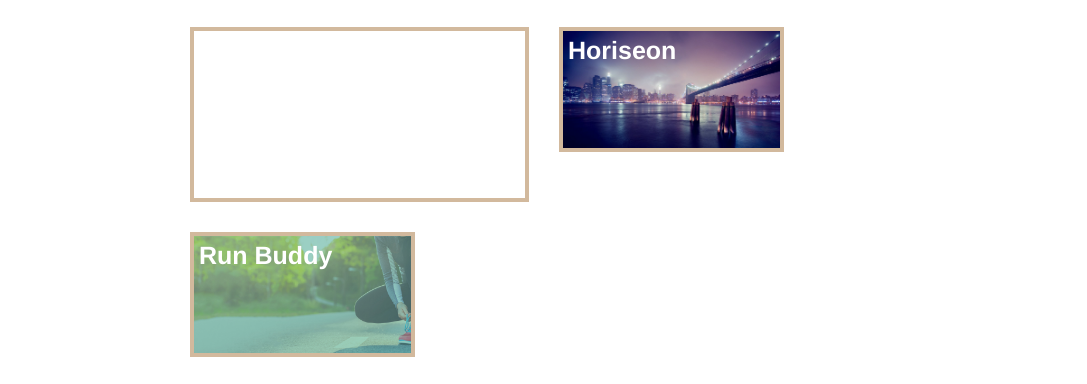
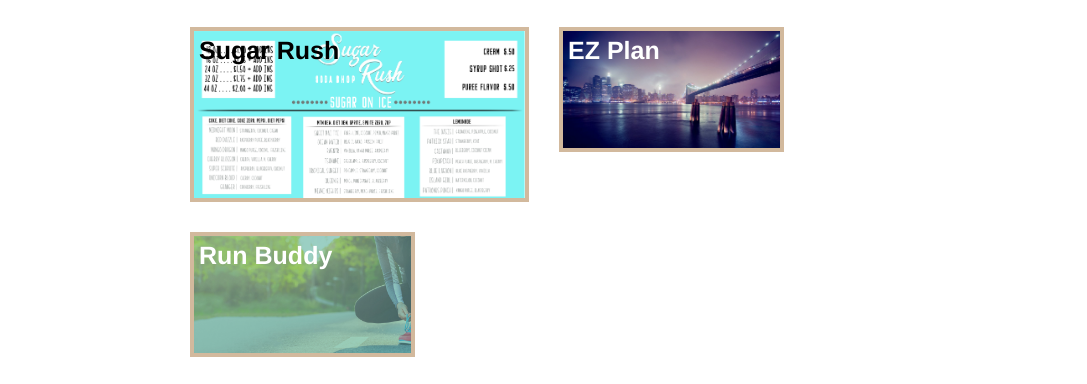
Before and after one commit to jleatham78/Profile, a plain HTML site: page index.html in a window 1280 px wide. Shown: the part 772-1156 px from the top of the page, without its empty margins (96-1183 px from the left). Drawn offline with Linux system fonts and the light colour scheme.

Commit message:
fixed photos

```diff
--- a/assets/css/style.css
+++ b/assets/css/style.css
@@ -117,11 +117,11 @@ header nav ul li a {
     border: 4px solid var(--tan);
     height: 175px;
     margin: 15px;
-    background-image: url("../images/sugar-rush1.jpg");
+    background-image: url("../images/sugar-rush.png");
     background-size: cover;
     font-size: 25px;
     font-weight: bold;
-    color: white;
+    color: black;
     padding: 5px;
 }
 
--- a/index.html
+++ b/index.html
@@ -52,7 +52,7 @@
                 <div class="grid-item-1">Sugar Rush</div>
             </a>
             <a href="https://jleatham78.github.io/road-trip/">
-            <div class="grid-item-2">Horiseon</div>
+            <div class="grid-item-2">EZ Plan</div>
             </a>
             <a href="https://jleatham78.github.io/run-buddy/">
             <div class="grid-item-3">Run Buddy</div>
```
Also changed, not shown: assets/images/sugar-rush.png (added).
